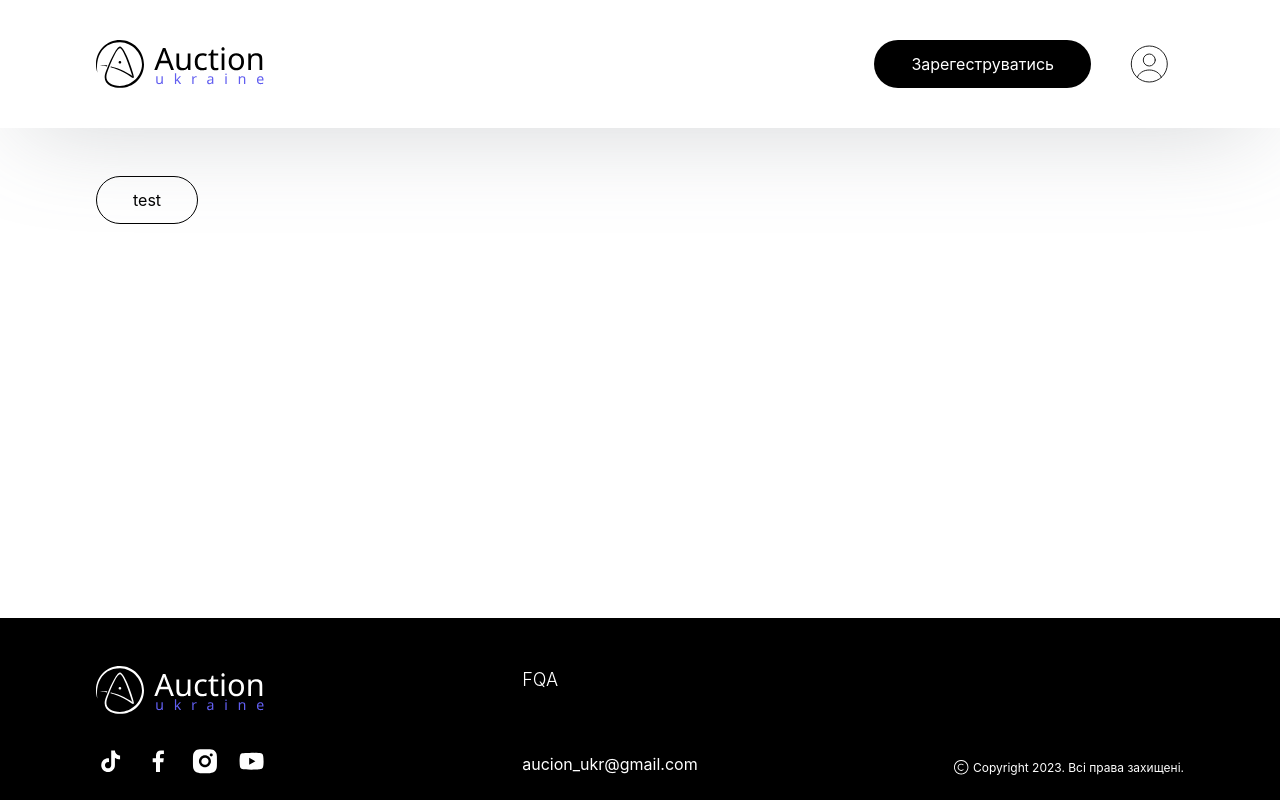
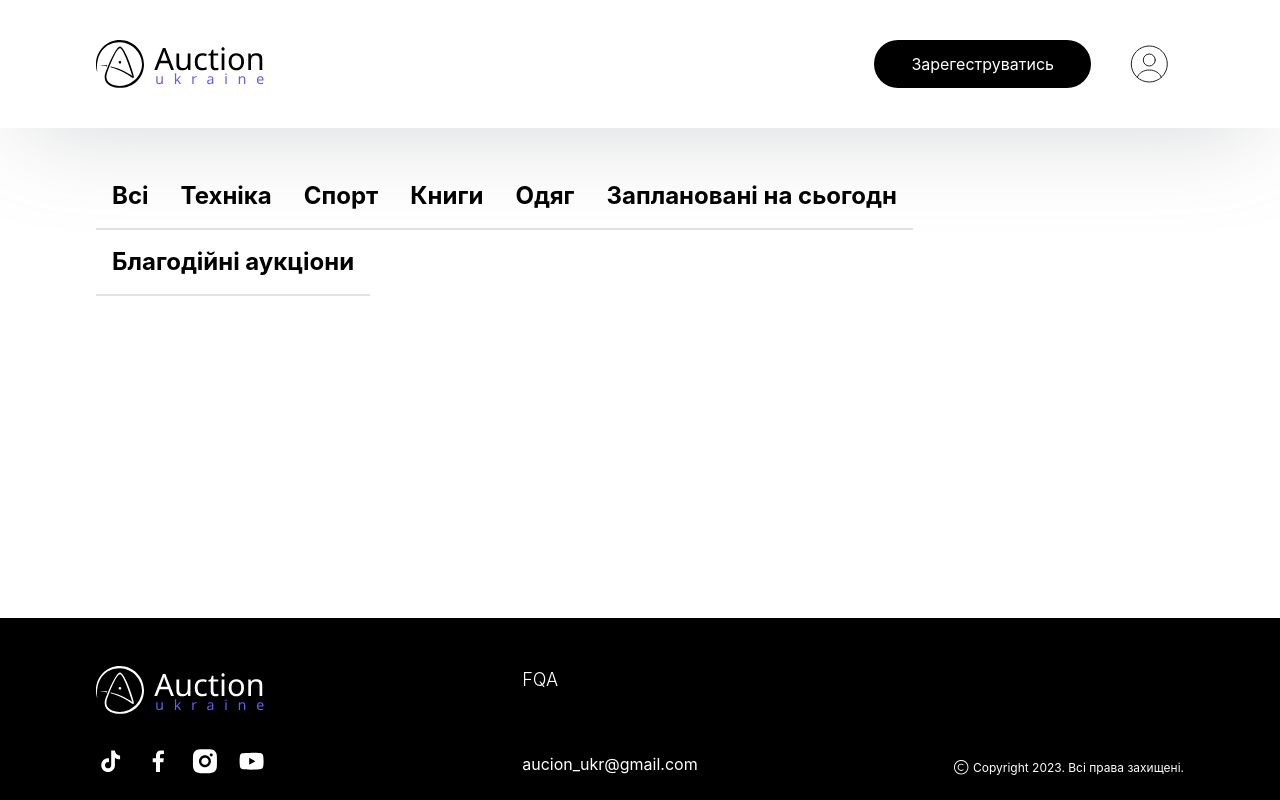
Before and after one commit to NazarGorynych/mmro-test-task-fe, a React (Create React App) app: page / in a window 1280 px wide. Built offline with nearby package versions, Linux system fonts and the light colour scheme; no server answers.

Commit message:
added filter

```diff
--- /dev/null
+++ b/src/components/Field/index.tsx
@@ -0,0 +1,15 @@
+import { FC } from "react";
+
+import { FieldProps } from "./index.types";
+
+const Field: FC<FieldProps> = ({ classes, ...props }) => {
+  return (
+    <div className={classes?.wrapper}>
+      <div className={classes?.wrapper}>
+        <input {...props} />
+      </div>
+    </div>
+  );
+};
+
+export { Field };
--- /dev/null
+++ b/src/components/Field/index.types.ts
@@ -0,0 +1,6 @@
+import { Classes } from "@utils/types";
+import type { HTMLAttributes } from "react";
+
+export type FieldProps = HTMLAttributes<HTMLInputElement> & {
+  classes?: Classes;
+};
--- /dev/null
+++ b/src/components/Filter/index.constants.ts
@@ -0,0 +1,30 @@
+export const listFilter = [
+  {
+    id: 0,
+    title: "Всі"
+  },
+  {
+    id: 1,
+    title: "Техніка"
+  },
+  {
+    id: 2,
+    title: "Спорт"
+  },
+  {
+    id: 4,
+    title: "Книги"
+  },
+  {
+    id: 5,
+    title: "Одяг"
+  },
+  {
+    id: 6,
+    title: "Заплановані на сьогодн"
+  },
+  {
+    id: 6,
+    title: "Благодійні аукціони"
+  }
+];
--- /dev/null
+++ b/src/components/Filter/index.tsx
@@ -0,0 +1,21 @@
+import { List } from "@components/List";
+
+import { listFilter } from "./index.constants";
+
+const Filter = () => {
+  return (
+    <List className="flex flex-wrap w-full">
+      {listFilter.map((item) => {
+        return (
+          <List.Item
+            className="text-black border-b-2 border-b-[#E6E1E1] p-4 text-2xl font-bold cursor-pointer"
+            key={item.id}
+            text={item.title}
+          />
+        );
+      })}
+    </List>
+  );
+};
+
+export { Filter };
--- a/src/components/Footer/index.tsx
+++ b/src/components/Footer/index.tsx
@@ -1,10 +1,11 @@
-import { Icon } from "@components/index";
+import { Icon, MainLogo } from "@components/index";
 
 const Footer = () => {
   return (
     <footer className="px-24 bg-black pt-12 pb-6 w-full flex justify-between">
       <div className="flex flex-col gap-8">
-        <Icon type="Logo" className=" fill-white" />
+        <MainLogo className="fill-white" />
+
         <div className="flex justify-between items-center">
           <Icon type="TiktokIcon" />
           <Icon type="FacebookIcon" />
--- a/src/components/Header/index.tsx
+++ b/src/components/Header/index.tsx
@@ -1,9 +1,9 @@
-import { Icon, Button } from "@components/index";
+import { Icon, Button, MainLogo } from "@components/index";
 
 const Header = () => {
   return (
     <header className="bg-white px-24 flex items-center justify-between sticky top-0 max-h-32 h-full shadow-xl">
-      <Icon type="Logo" className="fill-black" />
+      <MainLogo className="fill-black" />
       <div className="flex gap-6">
         <Button>Зарегеструватись</Button>
         <Button color="transparent">
--- /dev/null
+++ b/src/components/Main/index.tsx
@@ -0,0 +1,11 @@
+import { Outlet } from "react-router-dom";
+
+const Main = () => {
+  return (
+    <main className="w-full px-24 pb-23 flex-1 box-border m-auto pt-9 flex flex-col items-center">
+      <Outlet />
+    </main>
+  );
+};
+
+export { Main };
--- /dev/null
+++ b/src/components/MainLogo/index.tsx
@@ -0,0 +1,15 @@
+import { Icon } from "@components/index";
+import { FC } from "react";
+import { NavLink } from "react-router-dom";
+
+import { MainLogoProps } from "./index.types";
+
+const MainLogo: FC<MainLogoProps> = ({ className }) => {
+  return (
+    <NavLink to="/">
+      <Icon type="Logo" className={className} />
+    </NavLink>
+  );
+};
+
+export { MainLogo };
--- /dev/null
+++ b/src/components/MainLogo/index.types.ts
@@ -0,0 +1,3 @@
+export type MainLogoProps = {
+  className?: string;
+};
--- a/src/components/index.ts
+++ b/src/components/index.ts
@@ -6,3 +6,7 @@ export { Image } from "./Image";
 export { List } from "./List";
 export { Footer } from "./Footer";
 export { Header } from "./Header";
+export { Main } from "./Main";
+export { Filter } from "./Filter";
+export { MainLogo } from "./MainLogo";
+export { Field } from "./Field";
--- a/src/layout/RootLayout.tsx
+++ b/src/layout/RootLayout.tsx
@@ -1,14 +1,10 @@
-import { Footer, Header } from "@components/index";
-import { Outlet } from "react-router-dom";
+import { Footer, Header, Main } from "@components/index";
 
 const RootLayout = () => {
   return (
     <div className="flex flex-col h-screen w-full max-w-screen-2xl">
       <Header />
-      <main className="w-full px-24 pb-23 flex-1 box-border m-auto">
-        RootLayout
-        <Outlet />
-      </main>
+      <Main />
       <Footer />
     </div>
   );
--- a/src/pages/HomePage.tsx
+++ b/src/pages/HomePage.tsx
@@ -1,11 +1,9 @@
-import { Button } from "@components/index";
+import { Filter } from "@components/index";
 
 const HomePage = () => {
   return (
     <section>
-      Home
-      {/* <Icon type="Logo" /> */}
-      <Button color="secondary">test</Button>
+      <Filter />
     </section>
   );
 };
```
